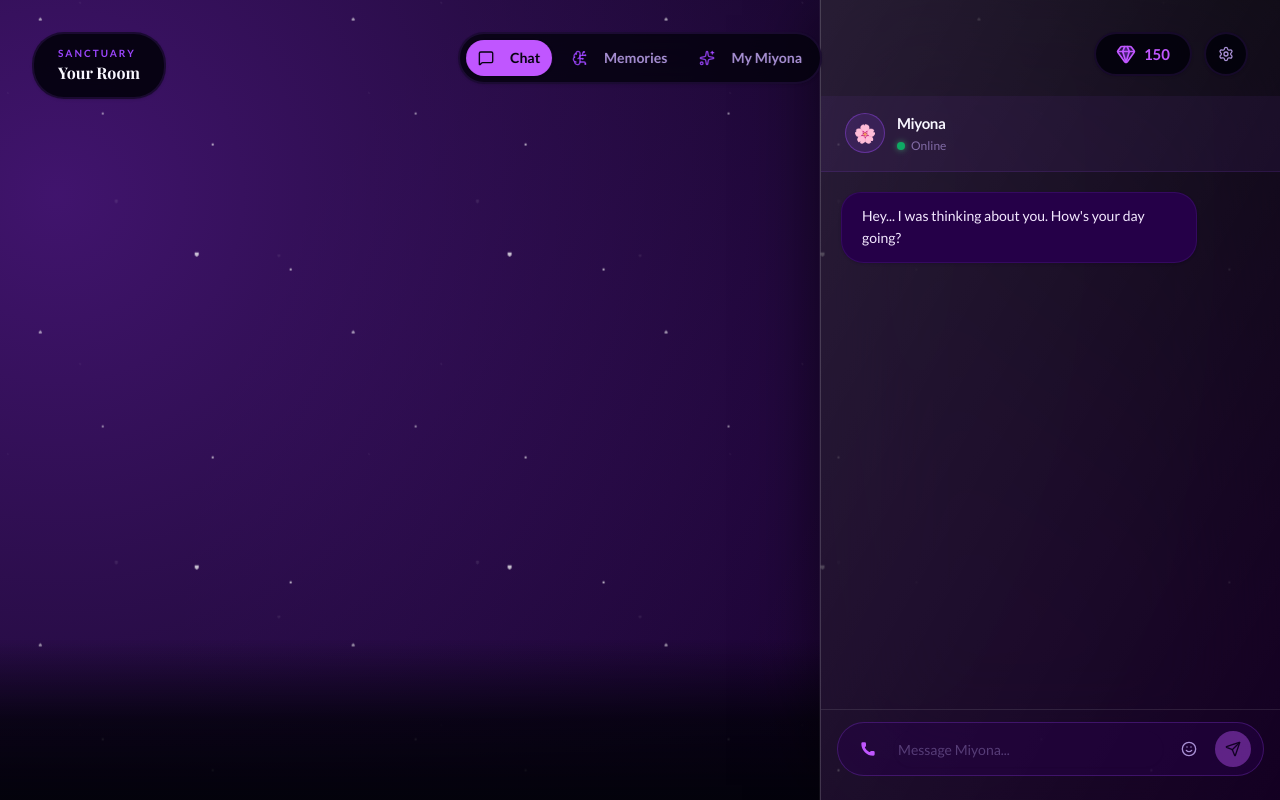
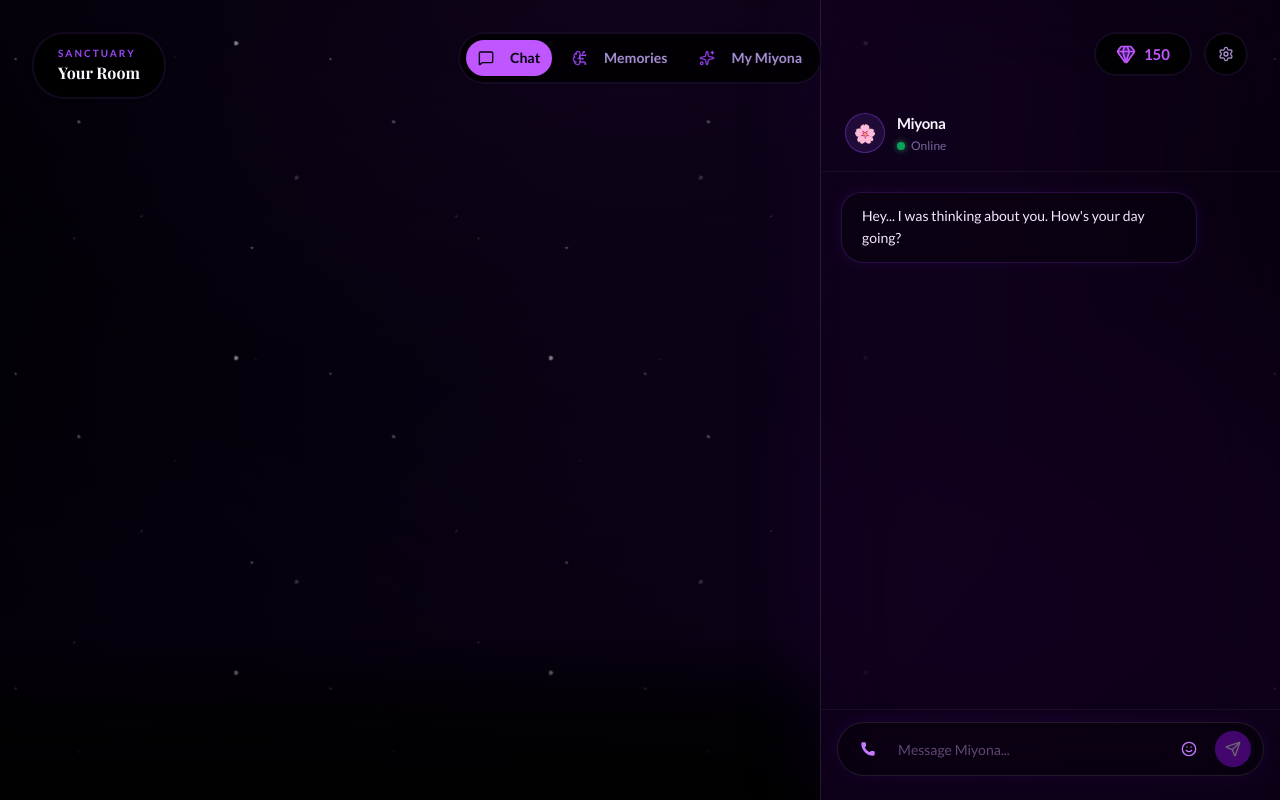
Before and after one commit to miyonavirtual/miyona_webbuild, a Next.js app: page /chat in a window 1280 px wide. Built offline with nearby package versions, Linux system fonts and the light colour scheme; no server answers; a web font is replaced by a local one.

Commit message:
style(chat): amplify transparent glassmorphism UI and darken space void to deep black

```diff
--- a/src/app/(app)/chat/ChatClient.tsx
+++ b/src/app/(app)/chat/ChatClient.tsx
@@ -321,11 +321,11 @@ export default function ChatClient() {
             </div>
 
             {/* RIGHT / BOTTOM SIDE: Chat panel (Responsive) */}
-            <div className="relative w-full h-[50vh] md:w-[460px] md:h-full z-30 flex flex-col md:shadow-[-20px_0_60px_-15px_rgba(0,0,0,0.5)] bg-black/40 backdrop-blur-3xl border border-white/10 md:border-l-white/20 md:border-y-0 md:border-r-0 md:bg-gradient-to-br md:from-white/10 md:to-transparent shadow-[0_8px_32px_0_rgba(0,0,0,0.37)] rounded-t-[2.5rem] md:rounded-none ring-1 ring-white/5 overflow-hidden">
+            <div className="relative w-full h-[50vh] md:w-[460px] md:h-full z-30 flex flex-col bg-purple-950/10 border-l border-white/10 md:border-t-0 border-t border-white/10 [backdrop-filter:blur(40px)] shadow-[0_0_80px_rgba(60,10,120,0.2)] rounded-t-[2.5rem] md:rounded-none overflow-hidden">
 
                 <div className="md:hidden absolute -top-10 inset-x-0 h-10 bg-gradient-to-t from-background to-transparent pointer-events-none" />
 
-                <div className="px-6 py-4 flex items-center justify-between border-b border-primary/10 bg-primary/5 shrink-0 md:mt-24">
+                <div className="px-6 py-4 flex items-center justify-between border-b border-white/5 bg-transparent shrink-0 md:mt-24 relative z-40">
                     <div className="flex items-center gap-3">
                         <div className="w-10 h-10 rounded-full border border-primary/30 bg-primary/10 flex items-center justify-center text-lg">🌸</div>
                         <div>
@@ -338,53 +338,53 @@ export default function ChatClient() {
                     </div>
                 </div>
 
-                <div className="flex-1 overflow-hidden bg-transparent">
+                <div className="flex-1 overflow-hidden bg-transparent relative z-30">
                     <ScrollArea className="h-full">
                         <div ref={scrollRef} className="flex flex-col gap-4 px-5 py-5 pb-2">
                             {messages.map((msg, i) => (
                                 msg.role === "miyona" ? (
-                                    <div key={i} className="self-start max-w-[85%] rounded-[1.4rem] rounded-tl-sm bg-secondary text-secondary-foreground px-5 py-3 text-[14px] font-medium border border-primary/10 shadow-sm leading-relaxed">
+                                    <div key={i} className="self-start max-w-[85%] rounded-[1.4rem] rounded-tl-sm bg-black/40 backdrop-blur-md text-purple-100 px-5 py-3 text-[14px] font-medium border border-purple-500/20 shadow-[0_0_15px_rgba(140,50,250,0.1)] leading-relaxed">
                                         {msg.text}
                                     </div>
                                 ) : (
-                                    <div key={i} className="self-end max-w-[85%] rounded-[1.4rem] rounded-tr-sm bg-primary text-primary-foreground px-5 py-3 text-[14px] font-medium shadow-sm leading-relaxed">
+                                    <div key={i} className="self-end max-w-[85%] rounded-[1.4rem] rounded-tr-sm bg-purple-600/80 backdrop-blur-md text-white px-5 py-3 text-[14px] font-medium border border-purple-400/30 shadow-[0_0_15px_rgba(140,50,250,0.2)] leading-relaxed">
                                         {msg.text}
                                     </div>
                                 )
                             ))}
                             {isThinking && (
-                                <div className="self-start flex items-center gap-1.5 px-5 py-3 rounded-[1.4rem] rounded-tl-sm bg-secondary border border-primary/10">
-                                    <span className="w-2 h-2 rounded-full bg-primary/60 animate-bounce [animation-delay:0ms]" />
-                                    <span className="w-2 h-2 rounded-full bg-primary/60 animate-bounce [animation-delay:150ms]" />
-                                    <span className="w-2 h-2 rounded-full bg-primary/60 animate-bounce [animation-delay:300ms]" />
+                                <div className="self-start flex items-center gap-1.5 px-5 py-3 rounded-[1.4rem] rounded-tl-sm bg-black/40 backdrop-blur-md border border-purple-500/20 shadow-[0_0_15px_rgba(140,50,250,0.1)]">
+                                    <span className="w-2 h-2 rounded-full bg-purple-400/60 animate-bounce [animation-delay:0ms]" />
+                                    <span className="w-2 h-2 rounded-full bg-purple-400/60 animate-bounce [animation-delay:150ms]" />
+                                    <span className="w-2 h-2 rounded-full bg-purple-400/60 animate-bounce [animation-delay:300ms]" />
                                 </div>
                             )}
                         </div>
                     </ScrollArea>
                 </div>
 
-                <div className="px-4 py-3 pb-8 md:pb-6 border-t border-primary/10 bg-transparent border-t border-white/10 shrink-0">
-                    <div className="flex items-center gap-2 px-3 py-2 rounded-2xl bg-secondary/50 dark:bg-zinc-900 border border-primary/20 focus-within:border-primary/40 transition-colors">
+                <div className="px-4 py-3 pb-8 md:pb-6 border-t border-white/5 bg-transparent relative z-40 shrink-0">
+                    <div className="flex items-center gap-2 px-3 py-2 rounded-2xl bg-black/40 backdrop-blur-xl border border-white/10 hover:border-purple-500/40 focus-within:border-purple-500/60 focus-within:bg-black/60 shadow-[0_0_20px_rgba(100,20,180,0.15)] transition-all duration-300">
                         <Button
                             variant="ghost"
                             size="icon"
                             onClick={() => router.push('/call')}
-                            className="h-9 w-9 shrink-0 rounded-full text-primary hover:bg-primary/10"
+                            className="h-9 w-9 shrink-0 rounded-full text-purple-400 hover:text-purple-300 hover:bg-purple-500/20"
                         >
-                            <Phone className="h-4 w-4 fill-primary stroke-none" />
+                            <Phone className="h-4 w-4 fill-current stroke-none" />
                         </Button>
                         <Input
                             placeholder="Message Miyona..."
-                            className="flex-1 h-9 border-none bg-transparent focus-visible:ring-0 placeholder:text-muted-foreground/40 text-[14px] font-medium px-1"
+                            className="flex-1 h-9 border-none bg-transparent focus-visible:ring-0 placeholder:text-purple-300/40 text-purple-50 text-[14px] font-medium px-1"
                             value={input}
                             onChange={e => setInput(e.target.value)}
                             onKeyDown={handleKeyDown}
                             disabled={isThinking}
                         />
-                        <Button size="icon" variant="ghost" className="h-9 w-9 rounded-full text-muted-foreground hover:text-primary hover:bg-primary/10 shrink-0">
+                        <Button size="icon" variant="ghost" className="h-9 w-9 rounded-full text-purple-400 hover:text-purple-300 hover:bg-purple-500/20 shrink-0 transition-colors">
                             <Smile className="h-4 w-4" />
                         </Button>
-                        <Button size="icon" onClick={handleSend} disabled={!input.trim() || isThinking} className="h-9 w-9 rounded-full bg-primary text-primary-foreground hover:bg-primary/90 shrink-0 disabled:opacity-40">
+                        <Button size="icon" onClick={handleSend} disabled={!input.trim() || isThinking} className="h-9 w-9 rounded-full bg-purple-600 text-white hover:bg-purple-500 hover:shadow-[0_0_15px_rgba(160,30,250,0.6)] shrink-0 disabled:opacity-40 transition-all duration-300">
                             <Send className="h-4 w-4" />
                         </Button>
                     </div>
--- a/src/app/globals.css
+++ b/src/app/globals.css
@@ -48,7 +48,6 @@
 
   --animate-pulse-slow: pulse-slow 3s ease-in-out infinite;
   --animate-float: float 3s ease-in-out infinite;
-  --animate-space: space 30s linear infinite;
 
   @keyframes pulse-slow {
     0%, 100% { opacity: 0.3; }
@@ -60,55 +59,42 @@
     50% { transform: translateY(-10px); }
   }
 
-  @keyframes space {
+  @keyframes space-drift {
     0% { background-position: 0% 0%; }
     100% { background-position: 100% 100%; }
   }
-
-  @keyframes cosmic-nebula {
-    0% { background-position: 0% 0%; }
-    100% { background-position: 100% 100%; }
-  }
-
-  @keyframes cosmic-twinkle {
-    0% { opacity: 0.1; transform: scale(0.9); }
-    100% { opacity: 1; transform: scale(1.1); }
-  }
-
 }
 
 :root {
   --radius: 1.5rem;
 
-  /* Polished Dark Theme - Cosmic Purple & Black */
-  --background: oklch(0.12 0.02 290); /* Very dark space black-blue */
-  --foreground: oklch(0.95 0.01 290); /* Soft white with purple tint */
+  /* Polished Dark Theme - Void/Cosmic Purple & Black */
+  --background: oklch(0.05 0.01 290); /* Near perfect black with a tiny hint of purple */
+  --foreground: oklch(0.95 0.01 290);
 
-  --card: oklch(0.15 0.03 290);
+  --card: oklch(0.1 0.02 290);
   --card-foreground: oklch(0.95 0.01 290);
 
-  --popover: oklch(0.15 0.03 290);
+  --popover: oklch(0.1 0.02 290);
   --popover-foreground: oklch(0.95 0.01 290);
 
-  /* Primary: Cosmic Purple (bright) */
-  --primary: oklch(0.65 0.25 300);
+  --primary: oklch(0.65 0.25 300); /* Neon Purple */
   --primary-foreground: oklch(0.1 0.05 290);
 
-  /* Secondary: Elevated surface for Miyona bubbles */
-  --secondary: oklch(0.20 0.1 300);
+  --secondary: oklch(0.15 0.08 300);
   --secondary-foreground: oklch(0.9 0.05 300);
 
-  --muted: oklch(0.20 0.05 290);
+  --muted: oklch(0.15 0.03 290);
   --muted-foreground: oklch(0.7 0.05 290);
 
-  --accent: oklch(0.25 0.15 300);
+  --accent: oklch(0.20 0.1 300);
   --accent-foreground: oklch(0.95 0.05 300);
 
   --destructive: oklch(0.5 0.2 25);
   --destructive-foreground: oklch(1 0 0);
 
-  --border: oklch(0.25 0.1 300);
-  --input: oklch(0.20 0.05 290);
+  --border: oklch(0.15 0.05 300);
+  --input: oklch(0.10 0.03 290);
   --ring: oklch(0.65 0.25 300);
 
   --chart-1: oklch(0.65 0.25 300);
@@ -117,41 +103,41 @@
   --chart-4: oklch(0.4 0.2 290);
   --chart-5: oklch(0.8 0.15 310);
 
-  --sidebar: oklch(0.12 0.02 290);
+  --sidebar: oklch(0.08 0.01 290);
   --sidebar-foreground: oklch(0.95 0.01 290);
   --sidebar-primary: oklch(0.65 0.25 300);
   --sidebar-primary-foreground: oklch(0.1 0.05 290);
-  --sidebar-accent: oklch(0.20 0.1 300);
+  --sidebar-accent: oklch(0.15 0.05 300);
   --sidebar-accent-foreground: oklch(0.95 0.01 290);
-  --sidebar-border: oklch(0.25 0.1 300);
+  --sidebar-border: oklch(0.15 0.05 300);
   --sidebar-ring: oklch(0.65 0.25 300);
 }
 
 .dark {
-  /* Enforce Cosmic theme on both Light and Dark to overwrite previous blush styles */
-  --background: oklch(0.10 0.03 290);
+  /* Enforce Cosmic theme on both Light and Dark */
+  --background: oklch(0.05 0.01 290);
   --foreground: oklch(0.98 0.01 290);
 
-  --card: oklch(0.14 0.04 290);
+  --card: oklch(0.1 0.02 290);
   --card-foreground: oklch(0.98 0.01 290);
 
-  --popover: oklch(0.14 0.04 290);
+  --popover: oklch(0.1 0.02 290);
   --popover-foreground: oklch(0.98 0.01 290);
 
   --primary: oklch(0.70 0.30 300);
   --primary-foreground: oklch(0.10 0.03 290);
 
-  --secondary: oklch(0.22 0.12 300);
+  --secondary: oklch(0.15 0.08 300);
   --secondary-foreground: oklch(0.95 0.05 300);
 
-  --muted: oklch(0.20 0.06 290);
+  --muted: oklch(0.15 0.03 290);
   --muted-foreground: oklch(0.7 0.1 300);
 
-  --accent: oklch(0.28 0.18 300);
+  --accent: oklch(0.20 0.1 300);
   --accent-foreground: oklch(0.98 0.05 300);
 
-  --border: oklch(0.28 0.12 300);
-  --input: oklch(0.22 0.08 290);
+  --border: oklch(0.15 0.05 300);
+  --input: oklch(0.10 0.03 290);
   --ring: oklch(0.70 0.30 300);
 }
 
@@ -171,27 +157,21 @@
   }
 
   .bg-glass {
-    @apply bg-black/40 backdrop-blur-xl border border-primary/20 shadow-[0_0_15px_rgba(171,75,255,0.1)];
+    @apply bg-black/40 backdrop-blur-xl border border-white/5;
   }
 
   .bg-glass-chat {
-    @apply bg-black/20 backdrop-blur-md border border-white/5;
-  }
-
-  .bg-seductive-gradient {
-    /* Cosmic subtle gradient */
-    background: radial-gradient(circle at top right, oklch(0.4 0.25 300 / 0.25), transparent 40%),
-      radial-gradient(circle at bottom left, oklch(0.1 0.1 260), transparent);
+    @apply bg-black/10 backdrop-blur-2xl border border-white/5;
   }
 
   .bg-cosmic-animation {
-    background-color: #04010d;
+    background-color: #020006; /* Abyssal Deep Purple-Black */
     background-image:
-      radial-gradient(circle at 10% 20%, rgba(138, 43, 226, 0.45) 0%, transparent 45%),
-      radial-gradient(circle at 90% 80%, rgba(148, 0, 211, 0.35) 0%, transparent 55%),
-      radial-gradient(circle at 50% 50%, rgba(75, 0, 130, 0.25) 0%, transparent 60%);
-    background-size: 200% 200%;
-    animation: cosmic-nebula 20s ease-in-out infinite alternate;
+      radial-gradient(120% 100% at 50% 0%, rgba(90, 20, 140, 0.15) 0%, transparent 50%),
+      radial-gradient(100% 100% at 80% 80%, rgba(50, 5, 80, 0.2) 0%, transparent 60%),
+      radial-gradient(80% 80% at 10% 90%, rgba(30, 0, 50, 0.15) 0%, transparent 50%),
+      radial-gradient(ellipse at 50% 50%, rgba(130, 40, 255, 0.05) 0%, transparent 80%);
+    background-attachment: fixed;
     position: relative;
     overflow: hidden;
   }
@@ -200,32 +180,36 @@
   .bg-cosmic-animation::after {
     content: "";
     position: absolute;
-    top: -50%; left: -50%; right: -50%; bottom: -50%;
+    top: 0; left: 0; right: 0; bottom: 0;
     pointer-events: none;
-    z-index: 1;
+    z-index: 0;
   }
 
   .bg-cosmic-animation::before {
     background-image:
-      radial-gradient(1.5px 1.5px at 15% 25%, rgba(255, 255, 255, 0.9) 1px, transparent 0),
-      radial-gradient(2px 2px at 35% 45%, rgba(255, 255, 255, 0.8) 1.5px, transparent 0),
-      radial-gradient(1px 1px at 55% 75%, rgba(255, 255, 255, 0.7) 1px, transparent 0),
-      radial-gradient(1.5px 1.5px at 85% 20%, rgba(255, 255, 255, 1) 2px, transparent 0),
-      radial-gradient(2px 2px at 90% 85%, rgba(255, 255, 255, 0.9) 1px, transparent 0);
+      radial-gradient(1px 1px at 15% 25%, rgba(255, 255, 255, 0.4) 1px, transparent 0),
+      radial-gradient(1.5px 1.5px at 35% 45%, rgba(255, 255, 255, 0.3) 1.5px, transparent 0),
+      radial-gradient(1px 1px at 55% 75%, rgba(255, 255, 255, 0.2) 1px, transparent 0),
+      radial-gradient(2px 2px at 85% 20%, rgba(255, 255, 255, 0.5) 2px, transparent 0),
+      radial-gradient(1px 1px at 90% 85%, rgba(255, 255, 255, 0.4) 1px, transparent 0);
     background-size: 300px 300px;
-    animation: cosmic-twinkle 4s ease-in-out infinite alternate;
+    animation: cosmic-twinkle 6s ease-in-out infinite alternate;
   }
 
   .bg-cosmic-animation::after {
     background-image:
-      radial-gradient(2px 2px at 20% 60%, rgba(255, 255, 255, 0.7) 1.5px, transparent 0),
-      radial-gradient(1.5px 1.5px at 45% 15%, rgba(255, 255, 255, 0.5) 1px, transparent 0),
-      radial-gradient(2px 2px at 75% 45%, rgba(255, 255, 255, 0.8) 2px, transparent 0),
-      radial-gradient(1.5px 1.5px at 65% 90%, rgba(255, 255, 255, 0.7) 1px, transparent 0);
+      radial-gradient(1.5px 1.5px at 20% 60%, rgba(255, 255, 255, 0.3) 1.5px, transparent 0),
+      radial-gradient(1px 1px at 45% 15%, rgba(255, 255, 255, 0.2) 1px, transparent 0),
+      radial-gradient(1.5px 1.5px at 75% 45%, rgba(255, 255, 255, 0.4) 2px, transparent 0),
+      radial-gradient(1px 1px at 65% 90%, rgba(255, 255, 255, 0.3) 1px, transparent 0);
     background-size: 400px 400px;
-    animation: cosmic-twinkle 6s ease-in-out infinite alternate-reverse;
+    animation: cosmic-twinkle 8s ease-in-out infinite alternate-reverse;
   }
 
+  @keyframes cosmic-twinkle {
+    0% { opacity: 0.3; transform: scale(1); }
+    100% { opacity: 1; transform: scale(1.05); }
+  }
 }
 
 /* Typography Custom Settings */
```
